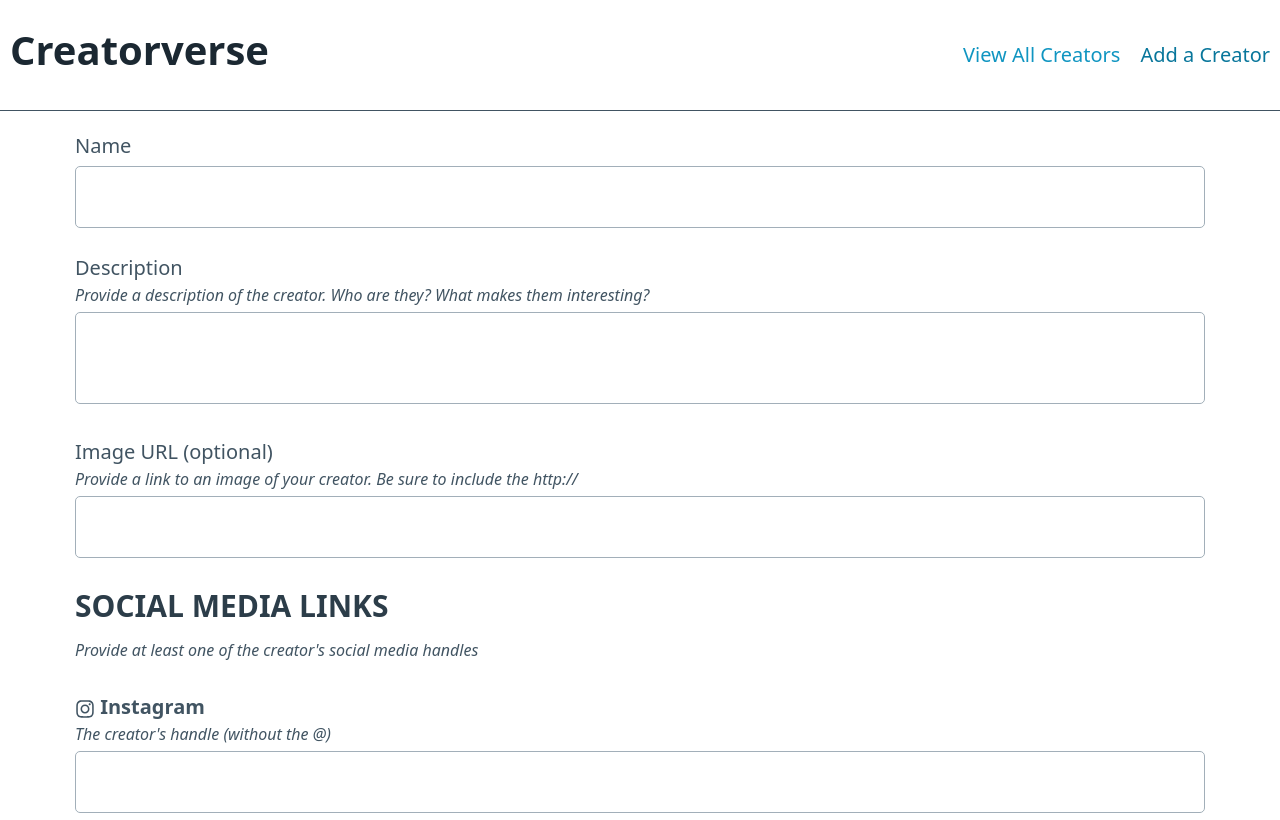
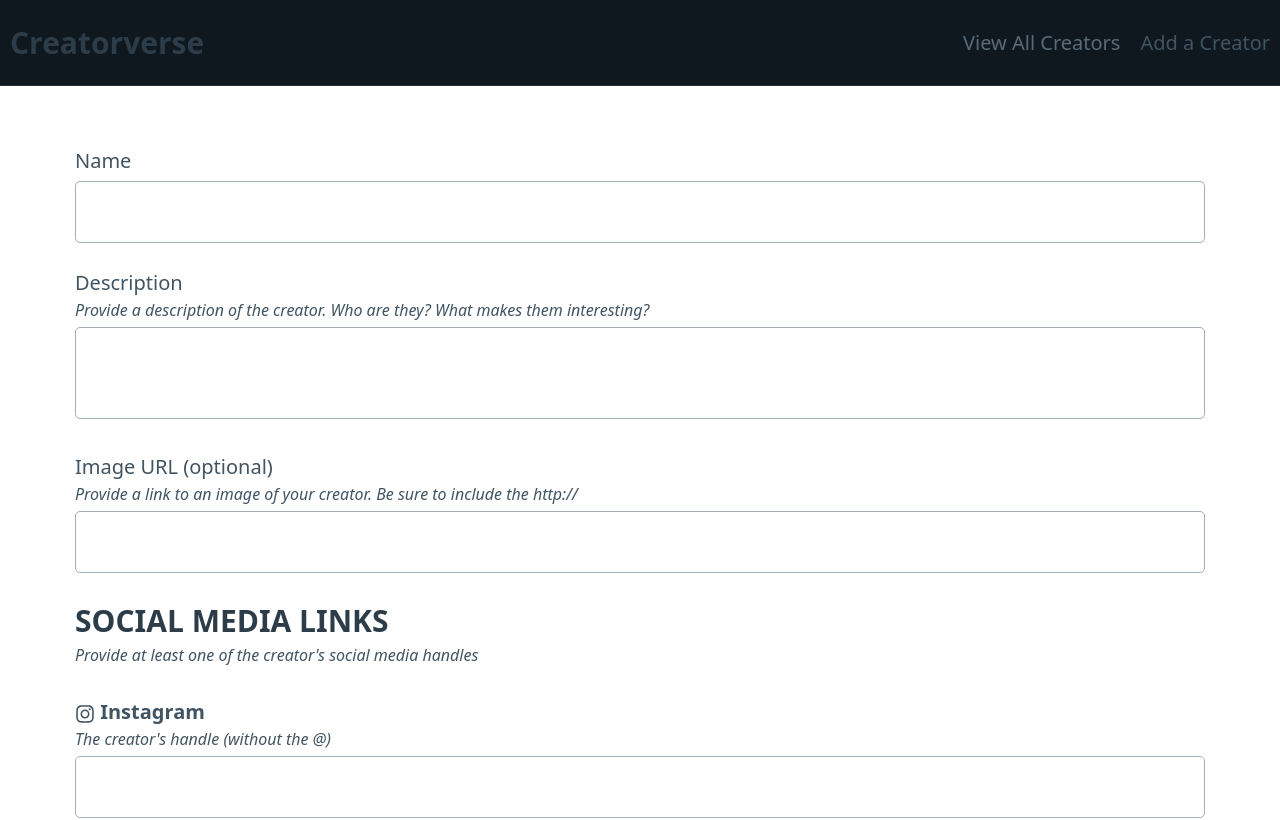
Before and after one commit to sharnajh/creatorverse, a React (Vite) app: page /add in a window 1280 px wide. Shown: the top 820 px of the page. Built offline with nearby package versions, Linux system fonts and the light colour scheme; no server answers; the database is empty.

Commit message:
CSS STYLING

```diff
--- a/src/components/FormInput/CreatorForm/CreatorForm.jsx
+++ b/src/components/FormInput/CreatorForm/CreatorForm.jsx
@@ -12,6 +12,13 @@ const CreatorForm = ({ creator, handlePost }) => {
     const [creatorFormData, setCreatorFormData] = useState(creator);
     const [formErrors, setFormErrors] = useState({});
 
+    const handleChange = (key, val) => {
+        setCreatorFormData({
+            ...creatorFormData,
+            [key]: val
+        })
+    }
+
     const validateData = () => {
         const { name, description, socialMediaLinks } = creatorFormData;
         return {
@@ -21,13 +28,6 @@ const CreatorForm = ({ creator, handlePost }) => {
                 Object.values(socialMediaLinks)
                     .every(sm => sm === "")
         }
-    }
-
-    const handleChange = (key, val) => {
-        setCreatorFormData({
-            ...creatorFormData,
-            [key]: val
-        })
     }
 
     const handleSubmit = (e) => {
--- a/src/components/Nav/Nav.css
+++ b/src/components/Nav/Nav.css
@@ -1,9 +1,24 @@
 nav {
     padding: 0 10px;
-    margin-bottom: 20px;
+    margin-bottom: 60px;
+    background-color: #0F181F;
+    border-bottom: thin solid #252E35;
+
+}
+
+.logo {
+    padding: 7px;
+    height: 66px;
+    width: 66px;
+    object-fit: contain;
+    background-color: #EDF0F3;
 }
 
 a {
     margin: 0;
     padding: 0;
 }
+
+h3 {
+    margin: 0;
+}
--- a/src/components/Nav/Nav.jsx
+++ b/src/components/Nav/Nav.jsx
@@ -1,19 +1,21 @@
 import { NavLink } from "react-router-dom";
+import logo from "../../assets/logo.svg"
 import './Nav.css';
 
 const Nav = () => {
     return (
-        <nav style={{ borderBottom: "1px solid" }}>
+        <nav>
             <ul>
                 <NavLink to="/">
-                    <li><h1>Creatorverse</h1></li>
+                    {/* <li className="logo"><img src={logo} /></li> */}
+                    <li><h3>Creatorverse</h3></li>
                 </NavLink>
             </ul>
             <ul>
-                <NavLink to="/">
+                <NavLink className="secondary" to="/">
                     <li>View All Creators</li>
                 </NavLink>
-                <NavLink to="/add">
+                <NavLink className="secondary" to="/add">
                     <li>Add a Creator</li>
                 </NavLink>
             </ul>
```
Also changed, not shown: src/assets/logo.svg (added).
